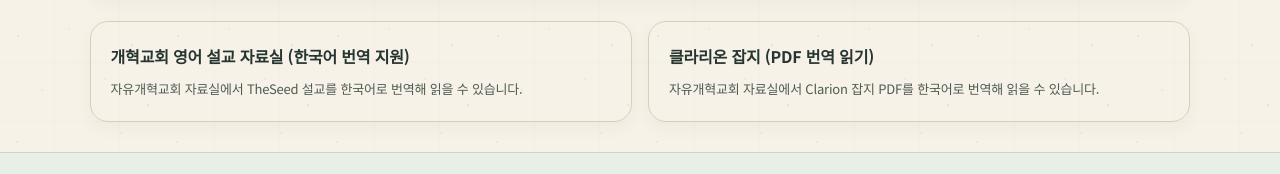
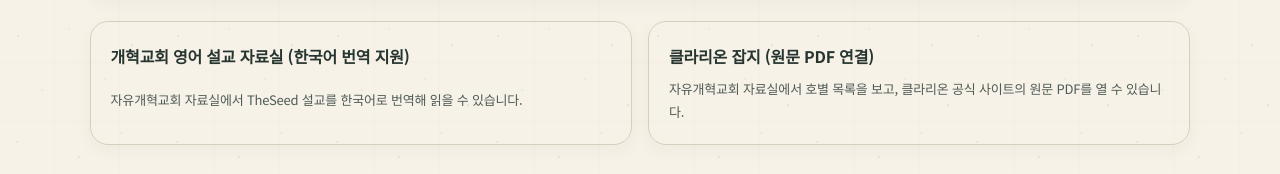
Before and after one commit to calvinoh5025-byte/jeonju-free-reformed-church, a Next.js app: page /sermons in a window 1280 px wide. Shown: the part 466-640 px from the top of the page. Built offline with nearby package versions, Linux system fonts and the light colour scheme; no server answers.

Commit message:
Sermons page: Clarion card says original PDF links

```diff
--- a/app/sermons/page.tsx
+++ b/app/sermons/page.tsx
@@ -6,5 +6,5 @@ const channel = "https://www.youtube.com/channel/UCF7kK_6xtj2aFUm3V0P91gA";
 export default function SermonsPage() {
   return <main id="main" tabIndex={-1} className="sub-page compact-page sermons-page"><SiteHeader /><SubHero kicker="SERMONS" title="주일에 들은 말씀을 다시 새깁니다" description="주일 오전·오후예배 설교를 공식 유튜브 채널에서 다시 들을 수 있습니다." />
     <section className="content-section sermon-board compact-sermons"><a className="featured-sermon" href={channel} target="_blank" rel="noreferrer" aria-label="자유개혁교회 유튜브 설교 채널 열기 (새 창)"><span className="play">▶</span><div><p className="section-kicker">OFFICIAL YOUTUBE</p><h2>자유개혁교회</h2><p>최근 설교와 지난 예배 영상을 한곳에서 들으세요.</p></div></a>
-    <div className="external-resource-cards"><a href="/guide/index.html#sermons"><strong>개혁교회 영어 설교 자료실 (한국어 번역 지원)</strong><span>자유개혁교회 자료실에서 TheSeed 설교를 한국어로 번역해 읽을 수 있습니다.</span></a><a href="/guide/index.html#clarion"><strong>클라리온 잡지 (PDF 번역 읽기)</strong><span>자유개혁교회 자료실에서 Clarion 잡지 PDF를 한국어로 번역해 읽을 수 있습니다.</span></a></div></section><SiteFooter /></main>;
+    <div className="external-resource-cards"><a href="/guide/index.html#sermons"><strong>개혁교회 영어 설교 자료실 (한국어 번역 지원)</strong><span>자유개혁교회 자료실에서 TheSeed 설교를 한국어로 번역해 읽을 수 있습니다.</span></a><a href="/guide/index.html#clarion"><strong>클라리온 잡지 (원문 PDF 연결)</strong><span>자유개혁교회 자료실에서 호별 목록을 보고, 클라리온 공식 사이트의 원문 PDF를 열 수 있습니다.</span></a></div></section><SiteFooter /></main>;
 }
```
